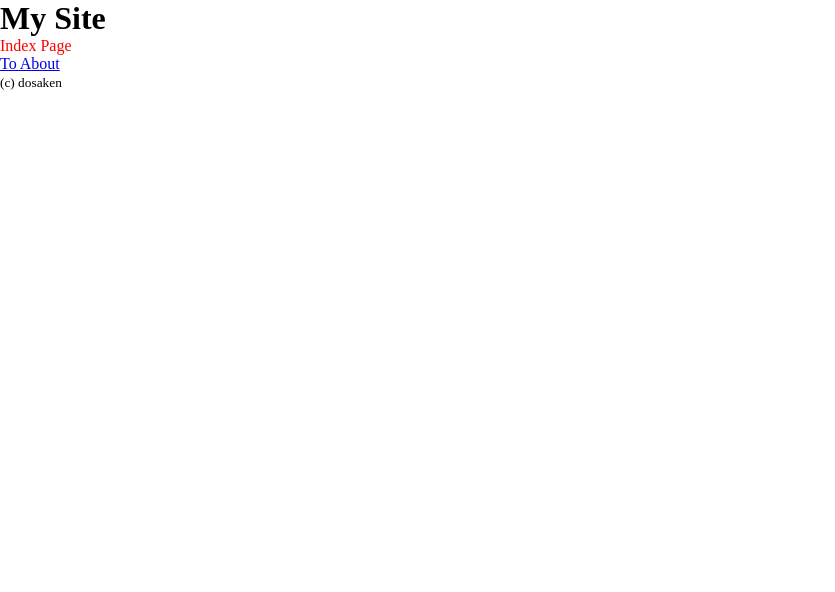
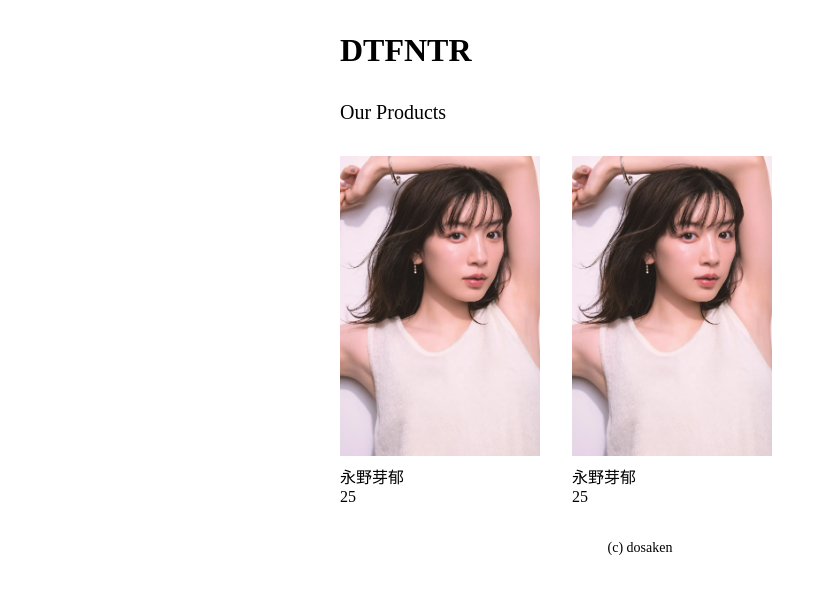
Before and after one commit to Dosa2021/nuxt-3-dot, a Nuxt app in the folder my-app/: page / in a window 1280 px wide. Shown: the top 592 px of the page, without its empty margins (0-835 px from the left). Built offline with nearby package versions, Linux system fonts and the light colour scheme.

Commit message:
ページの移植

```diff
--- a/my-app/assets/style.css
+++ b/my-app/assets/style.css
@@ -3,6 +3,41 @@
     margin: 0;
 }
 
+/* common */
+
+body {
+  margin: 0;
+}
+
+a {
+  text-decoration: none;
+  color: inherit;
+}
+
+a:hover {
+  opacity: 0.7;
+}
+
+img {
+  vertical-align: bottom;
+}
+
+h1 {
+  margin: 0;
+}
+
+h2 {
+  margin: 0;
+  font-weight: normal;
+  font-size: 20px;
+}
+
+h3 {
+  margin: 0;
+  font-weight: normal;
+  font-size: 16px;
+}
+
 p {
-    color: red;
+  margin: 0;
 }
--- a/my-app/components/Footer.vue
+++ b/my-app/components/Footer.vue
@@ -3,3 +3,13 @@
         <small>(c) dosaken</small>
     </footer>
 </template>
+
+<style scoped>
+footer {
+  margin-top: 32px;
+  text-align: center;
+}
+small {
+  font-size: 14px;
+}
+</style>
--- a/my-app/components/Header.vue
+++ b/my-app/components/Header.vue
@@ -1,5 +1,7 @@
 <template>
     <header>
-        <h1>My Site</h1>
+        <h1>
+            <NuxtLink to="/">DTFNTR</NuxtLink>
+        </h1>
     </header>
 </template>
--- a/my-app/layouts/default.vue
+++ b/my-app/layouts/default.vue
@@ -1,5 +1,17 @@
 <template>
-    <Header />
-    <slot />
-    <Footer />
+    <div class="container">
+        <Header />
+        <slot />
+        <Footer />
+    </div>
 </template>
+
+<style scoped>
+.container {
+    width: calc(100% - 64px);
+    margin: 0 auto;
+    max-width: 600px;
+    box-sizing: border-box;
+    padding: 32px 0;
+}
+</style>
--- a/my-app/pages/index.vue
+++ b/my-app/pages/index.vue
@@ -1,12 +1,55 @@
 <script setup>
 useHead({
-    title: 'Index Page'
+    title: 'DTFNTR - 目黒のアンティーク家具専門店'
 })
 </script>
 
 <template>
-  <div>
-    <p>Index Page</p>
-    <NuxtLink to="/about">To About</NuxtLink>
-  </div>
+    <section class="products">
+      <h2>Our Products</h2>
+      <ul>
+        <li>
+          <NuxtLink to="/">
+            <img src="/mei-miteki.webp" alt="永野芽郁">
+            <h3>永野芽郁</h3>
+            <p>25</p>
+          </NuxtLink>
+        </li>
+        <li>
+          <NuxtLink to="/">
+            <img src="/mei-miteki.webp" alt="永野芽郁">
+            <h3>永野芽郁</h3>
+            <p>25</p>
+          </NuxtLink>
+        </li>
+      </ul>
+    </section>
 </template>
+
+<style scoped>
+.products h2 {
+  margin-top: 32px;
+}
+
+.products ul {
+  margin: 32px 0 0;
+  padding: 0;
+  list-style: none;
+  display: grid;
+  grid-template-columns: 1fr 1fr 1fr;
+  gap: 32px;
+}
+
+.products a {
+  display: block;
+}
+
+.products img {
+  width: 200px;
+  height: auto;
+}
+
+.products h3 {
+  margin-top: 8px;
+}
+</style>
```
